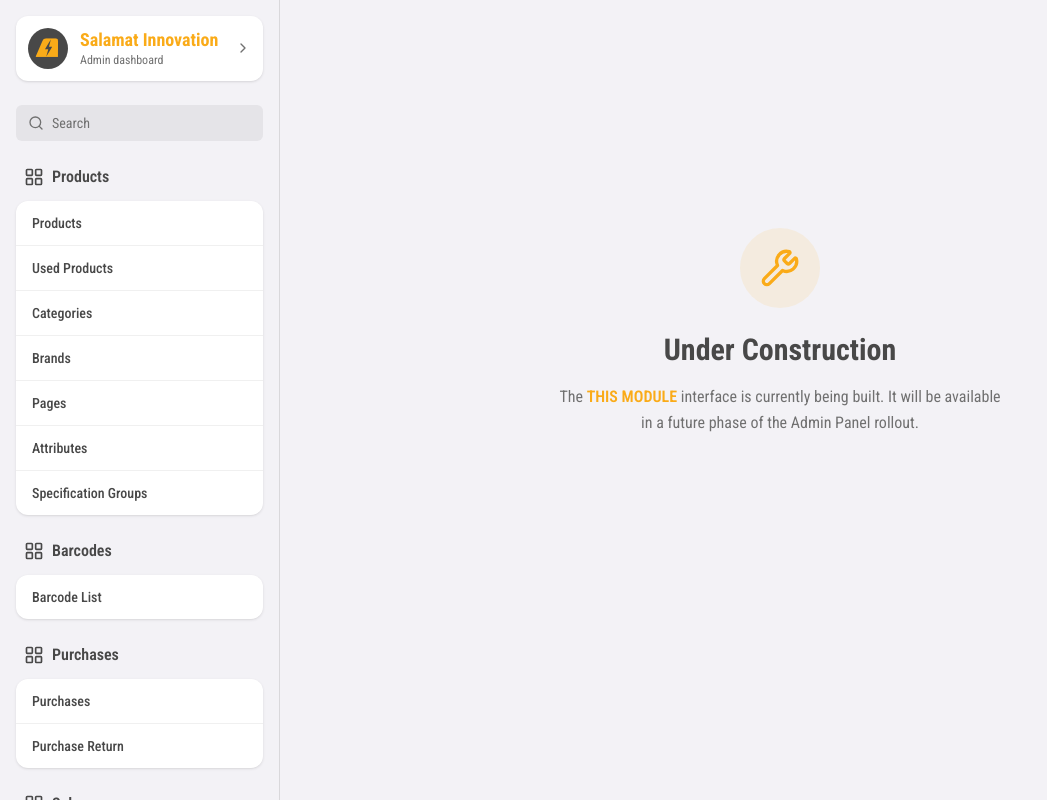
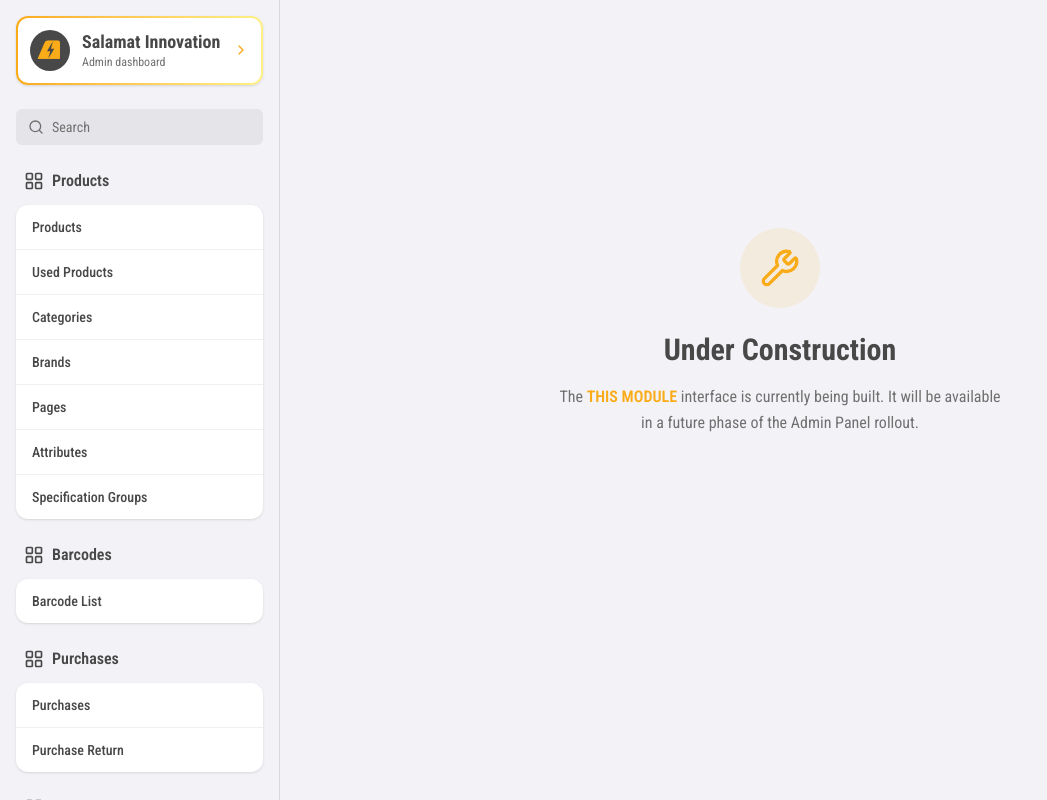
Before and after one commit to alamin-shot/salamat_innovation, a Next.js app: page /admin/coming-soon in a window 1280 px wide. Shown: the whole page, without its empty margins (0-1047 px from the left). Built offline with nearby package versions, Linux system fonts and the light colour scheme.

Commit message:
updated adminsidebar with animation

```diff
--- a/src/app/globals.css
+++ b/src/app/globals.css
@@ -42,11 +42,13 @@
   }
 }
 
-body {
-  background: var(--background);
-  color: var(--foreground);
-  /* The hardcoded Arial font-family was removed here */
-  @apply antialiased;
+@layer base {
+  body {
+    background: var(--background);
+    color: var(--foreground);
+    /* The hardcoded Arial font-family was removed here */
+    @apply antialiased;
+  }
 }
 
 /* SCROLL BAR */
@@ -72,4 +74,46 @@ body {
   .custom-scrollbar::-webkit-scrollbar-thumb:hover {
     background-color: var(--color-brand-subtext);
   }
+
+
+  /* SIDEBAR Lightning Bolt Accent Line Animation */
+
+  /* Continuous gradient border pan */
+  .animate-gradient-pan {
+    background-size: 200% 200%;
+    animation: gradient-pan 3s linear infinite;
+  }
+
+  @keyframes gradient-pan {
+    0% {
+      background-position: 0% 50%;
+    }
+
+    50% {
+      background-position: 100% 50%;
+    }
+
+    100% {
+      background-position: 0% 50%;
+    }
+  }
+
+  /* Lightning bolt sweep effect */
+  .animate-lightning-sweep {
+    animation: sweep 3s ease-in-out infinite;
+  }
+
+  @keyframes sweep {
+    0% {
+      transform: translateX(-150%) skewX(-15deg);
+    }
+
+    50% {
+      transform: translateX(300%) skewX(-15deg);
+    }
+
+    100% {
+      transform: translateX(300%) skewX(-15deg);
+    }
+  }
 }
--- a/src/components/layout/sidebar/AdminSidebar.tsx
+++ b/src/components/layout/sidebar/AdminSidebar.tsx
@@ -8,27 +8,39 @@ import { Search, LayoutGrid, ChevronRight } from "lucide-react";
 import { Input } from "@/components/ui/input";
 
 export function AdminSidebar() {
-    // All business logic is now cleanly abstracted away
     const { search, setSearch, filteredNav } = useSidebarSearch();
 
     return (
-        <aside className="hidden md:flex w-[280px] h-screen bg-brand-bg flex-col border-r border-brand-subtext/20 shrink-0">
+        <aside className="hidden md:flex w-[280px] h-screen flex-col border-r border-brand-subtext/20 bg-brand-bg shrink-0">
             <div className="p-4">
+
+                {/* Immersive Animated Brand Header Wrapper */}
+                <div className="group relative mb-6 overflow-hidden rounded-xl bg-gradient-to-r from-brand-primary via-yellow-200 to-brand-primary p-[2px] shadow-sm animate-gradient-pan transition-all duration-300 hover:scale-[1.02] hover:shadow-lg hover:shadow-brand-primary/30">
+
+                    {/* The Lightning Bolt Sweep */}
+                    <div className="pointer-events-none absolute inset-0 z-20 h-full w-1/3 -skew-x-12 bg-gradient-to-r from-transparent via-brand-primary/40 to-transparent animate-lightning-sweep" />
+
+                    {/* Inner Link Container */}
                     <Link
                         href="/admin"
-                    className="mb-6 flex items-center justify-between rounded-xl bg-white p-3 shadow-sm transition-colors hover:bg-brand-bg/50 group"
+                        className="relative z-10 flex h-full w-full items-center justify-between rounded-[10px] bg-white p-3 transition-colors"
                     >
                         <div className="flex items-center gap-3">
                             <div className="flex shrink-0 items-center justify-center">
                                 <Image src="/logo.svg" alt="Salamat Logo" width={40} height={40} />
                             </div>
                             <div className="overflow-hidden">
-                            <h2 className="truncate text-lg font-bold leading-tight text-brand-primary">Salamat Innovation</h2>
-                            <span className="block truncate text-xs text-brand-subtext">Admin dashboard</span>
+                                <h2 className="truncate text-lg font-bold leading-tight text-brand-text transition-colors group-hover:text-brand-primary">
+                                    Salamat Innovation
+                                </h2>
+                                <span className="block truncate text-xs text-brand-subtext">
+                                    Admin dashboard
+                                </span>
                             </div>
                         </div>
-                    <ChevronRight className="h-4 w-4 shrink-0 text-brand-subtext transition-transform group-hover:translate-x-1" />
+                        <ChevronRight className="h-4 w-4 shrink-0 text-brand-primary transition-transform duration-300 group-hover:translate-x-1 group-hover:scale-110" />
                     </Link>
+                </div>
 
                 <div className="relative mb-2">
                     <Search className="absolute left-3 top-1/2 h-4 w-4 -translate-y-1/2 text-brand-subtext" />
@@ -40,6 +52,7 @@ export function AdminSidebar() {
                     />
                 </div>
             </div>
+
             <div className="flex-1 overflow-y-auto px-4 pb-24 custom-scrollbar">
                 {filteredNav.map((section) => (
                     <SidebarSection
```
Lines whose indentation alone changed are shown as unchanged.
